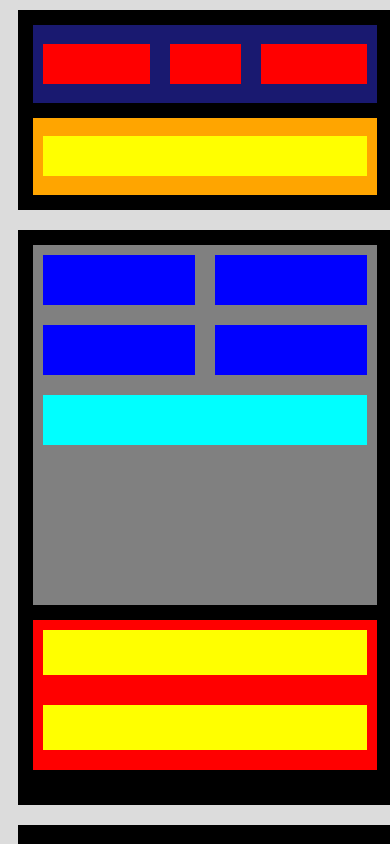
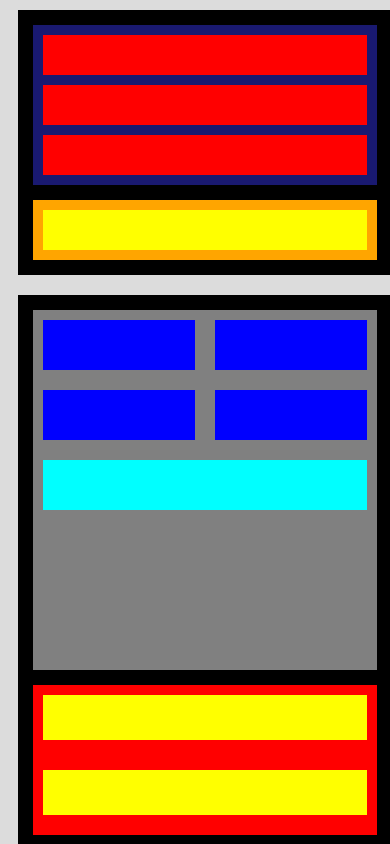
Before and after one commit to AlbertLnz/Sp1-T2-html-css, a plain HTML site: page index.html in a window 390 px wide. Shown: the top 844 px of the page. Drawn offline with Linux system fonts and the light colour scheme.

Commit message:
Exercici 3

```diff
--- a/style.css
+++ b/style.css
@@ -127,6 +127,30 @@ body{
   }
 
 }
+
+@media screen and (max-width:481px){ /*(min-width: 481px) and (max-width: 767px)*/
+
+  #header{
+   height: 265px;
+  }
+
+ #first_section, #second_section{
+   display:block;
+ }
+
+ #first_section{
+   height: 160px;
+ }
+
+ .sections-first-section,   .sections-first-section:nth-child(odd),   #section-second-section{
+   width: auto;
+ }
+
+ #second_section{
+   height: 60px;
+ }
+}
+
 /*-----*/
 
 #footer{
```
